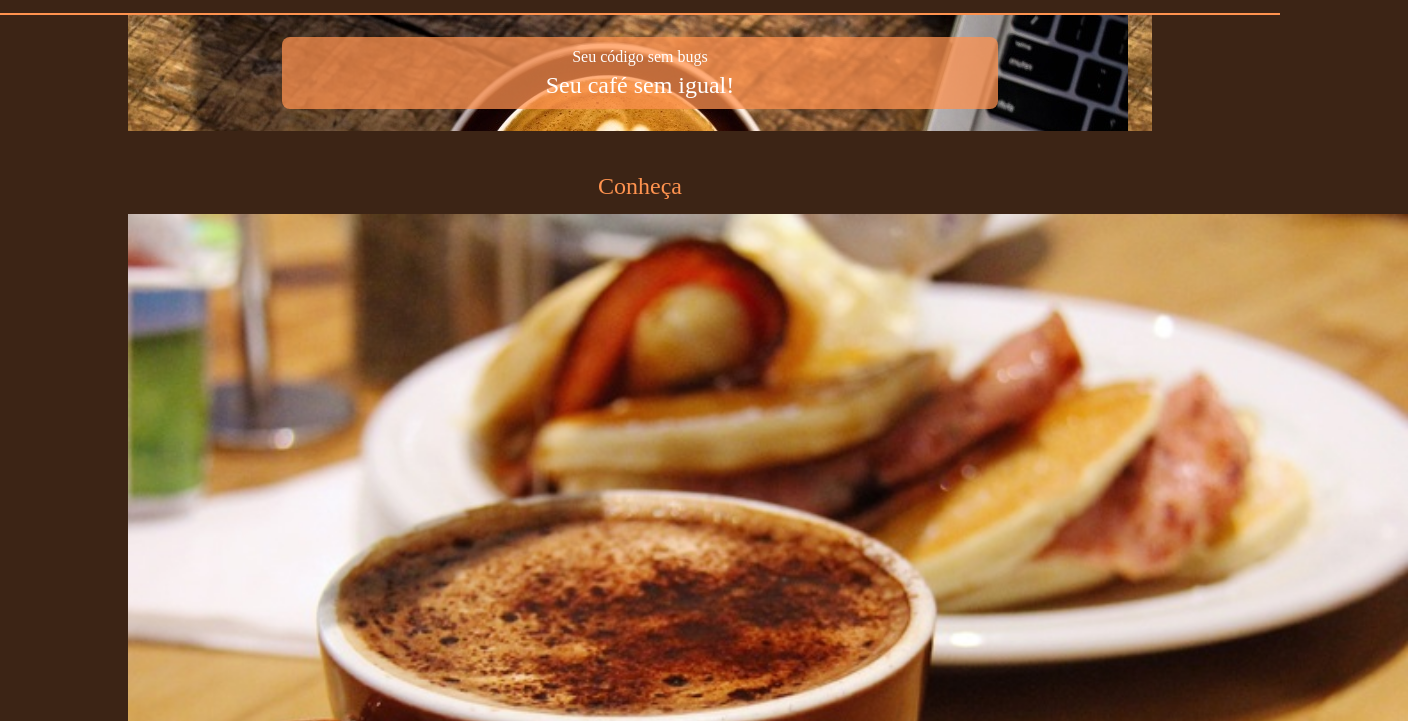
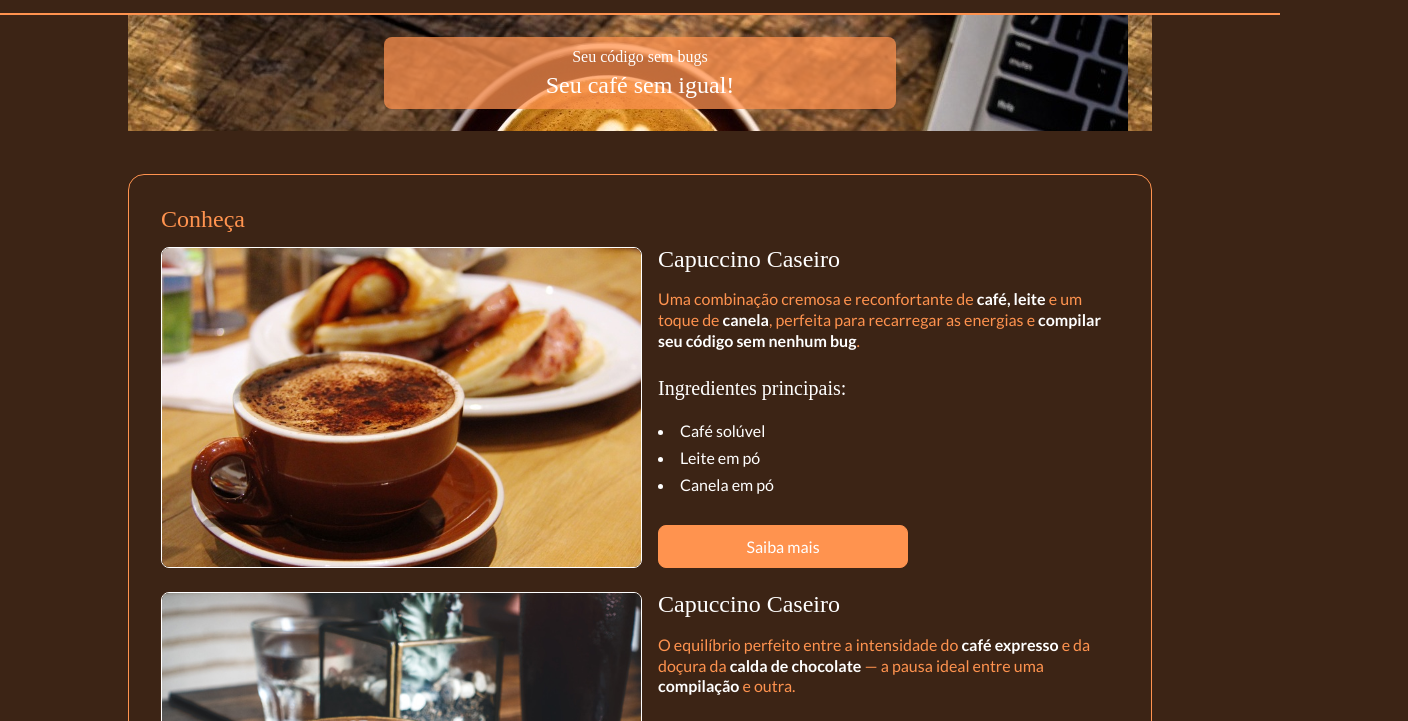
Before and after one commit to celsomarcosfurtado/UC9-CAFETERIA-RESPONSIVA-TURMA, a plain HTML site: page index.html in a window 1280 px wide. Shown: the part 78-799 px from the top of the page, 1408 px wide, since content can reach past the window. Drawn offline with Linux system fonts and the light colour scheme; a web font is replaced by a local one.

Commit message:
Responsividade concluída

```diff
--- a/css/banner.css
+++ b/css/banner.css
@@ -4,7 +4,7 @@
     padding-bottom: 1.375rem;
 }
 
-.banner__conteudo{
+.banner__conteudo {
     display: flex;
     flex-direction: column;
     align-items: center;
@@ -19,16 +19,22 @@
     margin-right: auto;
 }
 
-.banner__linha1{
+.banner__linha1 {
     color: var(--cor-branco);
     font-family: var(--fonte-principal);
     font-size: 1rem;
     text-align: center;
 }
 
-.banner__linha2{
+.banner__linha2 {
     color: var(--cor-branco);
     font-family: var(--fonte-principal);
     font-size: 1.5rem;
     text-align: center;
 }
+
+@media (min-width: 1024px) {
+    .banner__conteudo {
+        width: 50%;
+    }
+}
--- a/css/conheca.css
+++ b/css/conheca.css
@@ -11,7 +11,12 @@
     margin-bottom: 1rem;
 }
 
-.conheca__produto-img{
+.conheca__produto {
+    display: flex;
+    flex-direction: column;
+}
+
+.conheca__produto-img {
     width: 100vw;
 }
 
@@ -46,7 +51,7 @@
     font-weight: 700;
 }
 
-.conheca__produto-lista{
+.conheca__produto-lista {
     color: var(--cor-branco);
     list-style: disc;
     list-style-position: inside;
@@ -62,3 +67,39 @@
     text-decoration: none;
     color: var(--cor-branco);
 }
+
+@media (min-width: 1024px) {
+    .conheca {
+        padding: 2rem;
+        border: 1px solid var(--cor-laranja);
+        border-radius: 1rem;
+        margin-bottom: 2rem;
+    }
+    .conheca__produto {
+        display: flex;
+        flex-direction: row;
+        margin-bottom: 1.5rem;
+    }
+
+    .conheca__produto-img {
+        width: 50%;
+        border-radius: 0.5rem;
+        border: 1px solid var(--cor-branco);
+    }
+
+    .conheca__produto-detalhe {
+        display: flex;
+        justify-content: space-between;
+        margin: 0 1rem;
+    }
+
+    .conheca__titulo {
+        text-align: left;
+    }
+
+    .conheca__produto-botao {
+        width: 50%;
+        background-color: var(--cor-laranja);
+    }
+
+}
--- a/css/depoimentos.css
+++ b/css/depoimentos.css
@@ -65,6 +65,12 @@
     }
 }
 
+@media (min-width: 1024px) {
+    .depoimentos {
+        border-radius: 1rem;
+    }
+}
+
 @media (min-width: 1440px) {
     .depoimentos__lista {
         grid-template-columns: 1fr 1fr 1fr;
--- a/css/rodape.css
+++ b/css/rodape.css
@@ -9,3 +9,10 @@
 .rodape__texto {
     margin-top: 1.5rem;
 }
+
+@media (min-width: 1024px){
+    .rodape {
+        margin-top: 2rem;
+        border-top: 1px solid var(--cor-laranja);
+    }
+}
```
